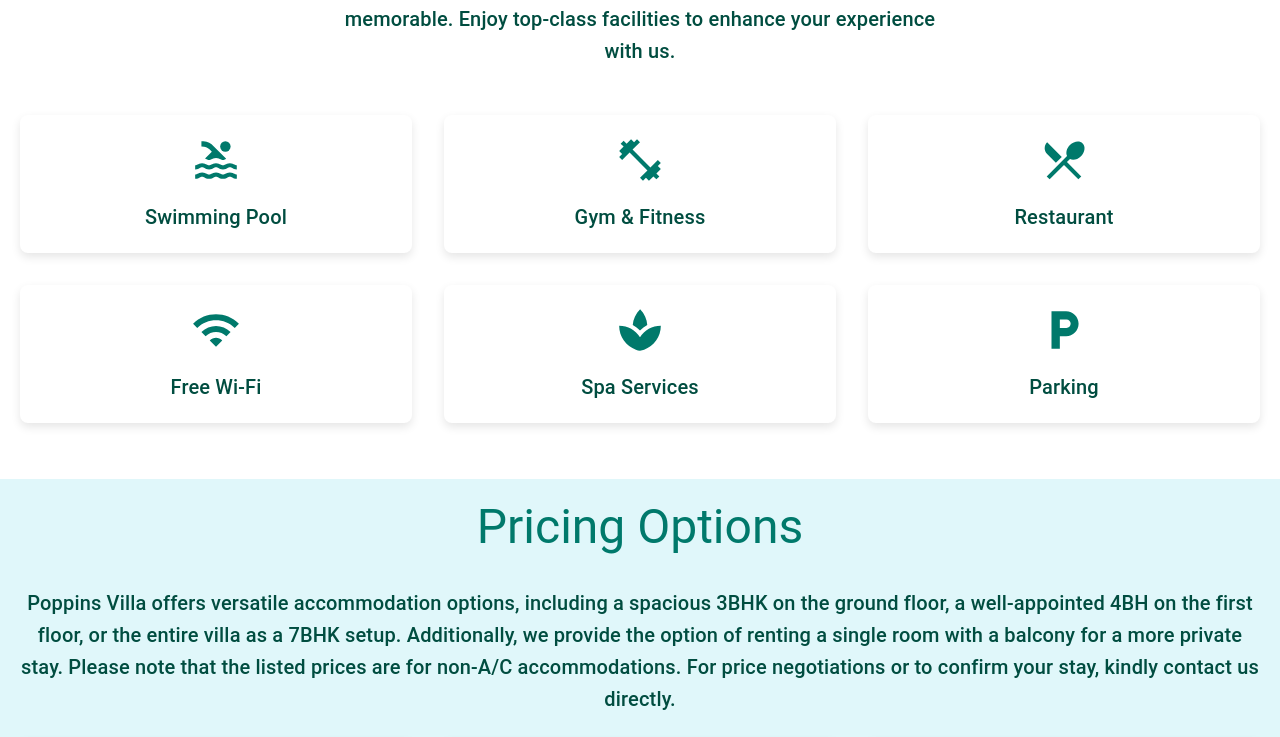
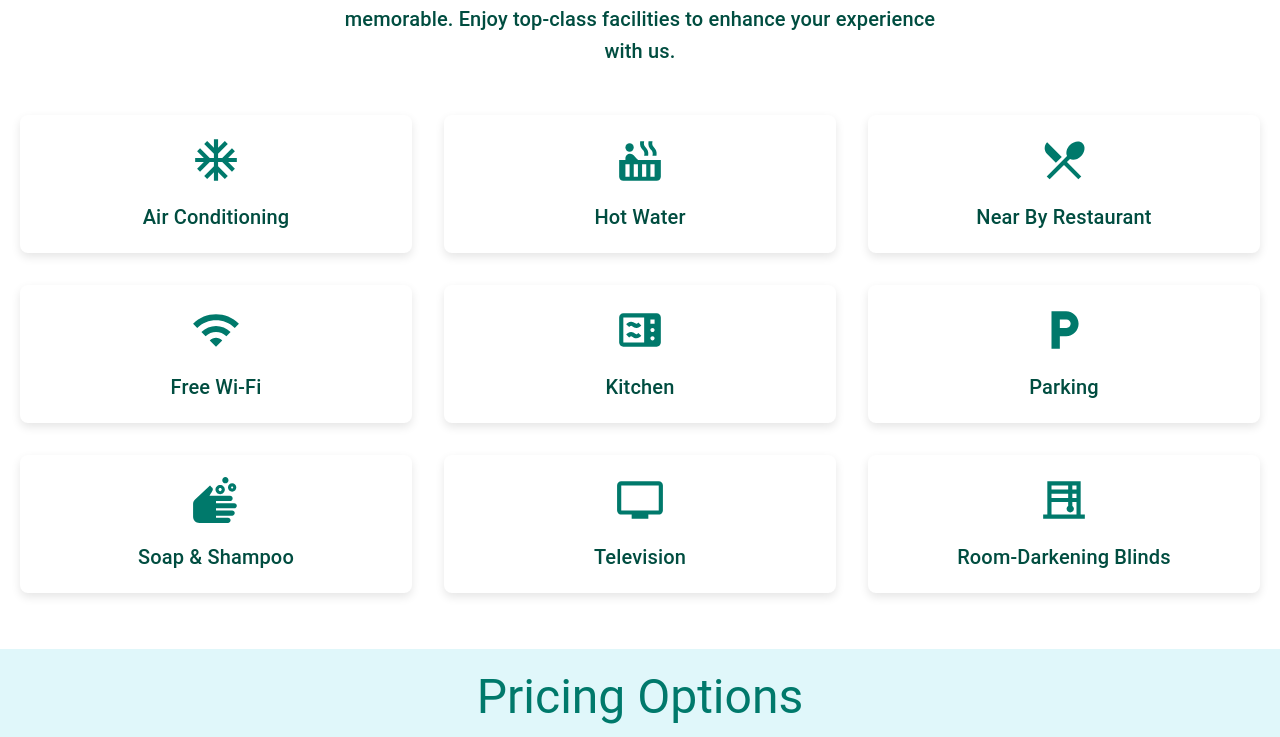
Before and after one commit to Sri-Krishna511/PoppinsVilla.github.io, a React (Create React App) app: page / in a window 1280 px wide. Shown: the part 757-1494 px from the top of the page. Built offline with nearby package versions, Linux system fonts and the light colour scheme.

Commit message:
Update AmenitiesPage.js

```diff
--- a/src/UiComponents/AmenitiesPage.js
+++ b/src/UiComponents/AmenitiesPage.js
@@ -1,38 +1,54 @@
 import React from "react";
 import { Box, Typography, Grid } from "@mui/material";
-import PoolIcon from "@mui/icons-material/Pool";
-import FitnessCenterIcon from "@mui/icons-material/FitnessCenter";
 import LocalDiningIcon from "@mui/icons-material/LocalDining";
 import WifiIcon from "@mui/icons-material/Wifi";
-import SpaIcon from "@mui/icons-material/Spa";
 import LocalParkingIcon from "@mui/icons-material/LocalParking";
+import AcUnitIcon from "@mui/icons-material/AcUnit";
+import HotTubIcon from "@mui/icons-material/HotTub";
+import MicrowaveIcon from "@mui/icons-material/Microwave";
+import SoapIcon from "@mui/icons-material/Soap";
+import TvIcon from "@mui/icons-material/Tv";
+import BlindsIcon from "@mui/icons-material/Blinds";
 
 function AmenitiesPage() {
   const amenities = [
     {
-      icon: <PoolIcon sx={{ fontSize: 50, color: "#00796b" }} />,
-      name: "Swimming Pool",
+      icon: <AcUnitIcon sx={{ fontSize: 50, color: "#00796b" }} />,
+      name: "Air Conditioning",
     },
     {
-      icon: <FitnessCenterIcon sx={{ fontSize: 50, color: "#00796b" }} />,
-      name: "Gym & Fitness",
+      icon: <HotTubIcon sx={{ fontSize: 50, color: "#00796b" }} />,
+      name: "Hot Water",
     },
     {
       icon: <LocalDiningIcon sx={{ fontSize: 50, color: "#00796b" }} />,
-      name: "Restaurant",
+      name: "Near By Restaurant",
     },
     {
       icon: <WifiIcon sx={{ fontSize: 50, color: "#00796b" }} />,
       name: "Free Wi-Fi",
     },
     {
-      icon: <SpaIcon sx={{ fontSize: 50, color: "#00796b" }} />,
-      name: "Spa Services",
+      icon: <MicrowaveIcon sx={{ fontSize: 50, color: "#00796b" }} />,
+      name: "Kitchen",
     },
     {
       icon: <LocalParkingIcon sx={{ fontSize: 50, color: "#00796b" }} />,
       name: "Parking",
     },
+    ,
+    {
+      icon: <SoapIcon sx={{ fontSize: 50, color: "#00796b" }} />,
+      name: "Soap & Shampoo",
+    },
+    {
+      icon: <TvIcon sx={{ fontSize: 50, color: "#00796b" }} />,
+      name: "Television",
+    },
+    {
+      icon: <BlindsIcon sx={{ fontSize: 50, color: "#00796b" }} />,
+      name: "Room-Darkening Blinds",
+    }
   ];
 
   return (
```
